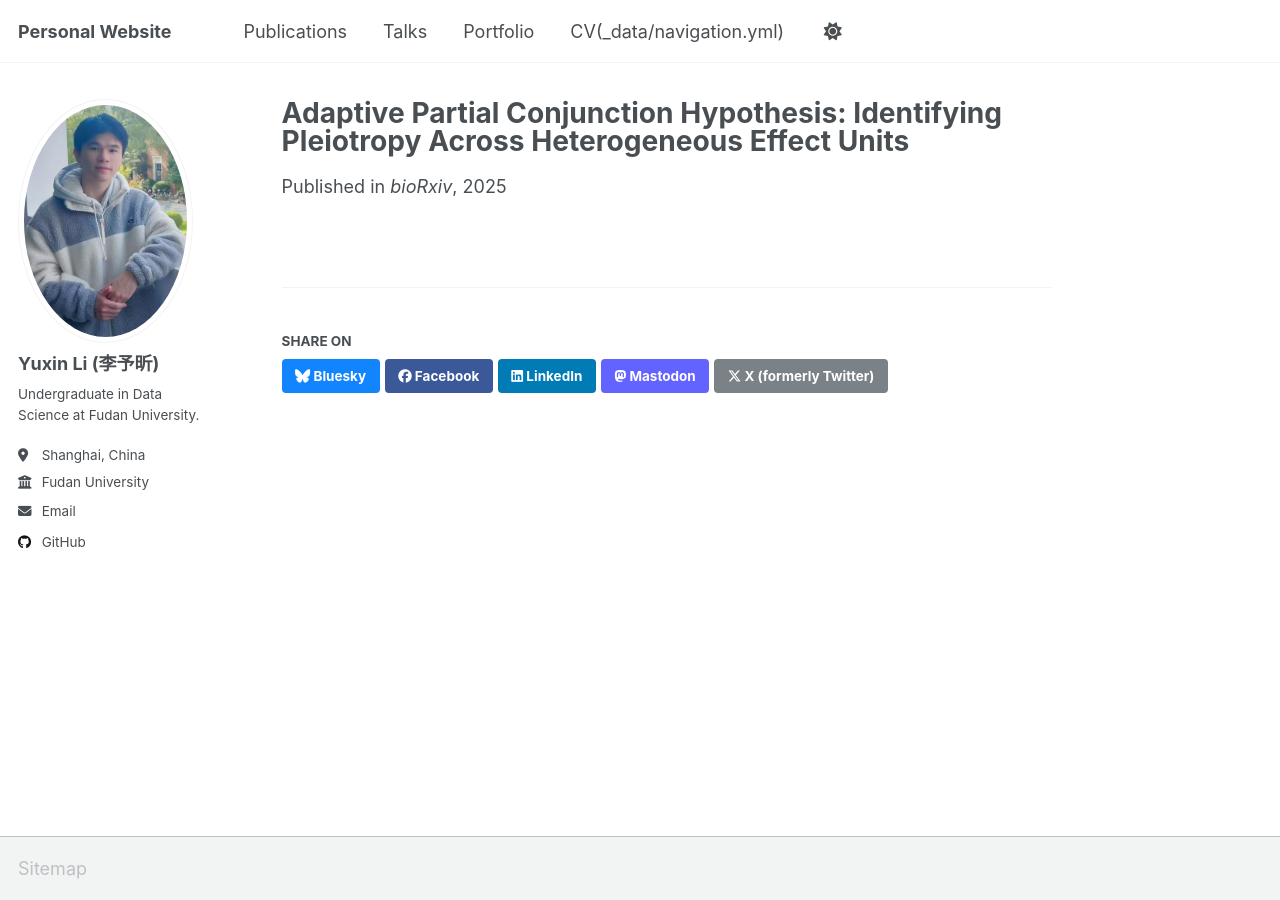
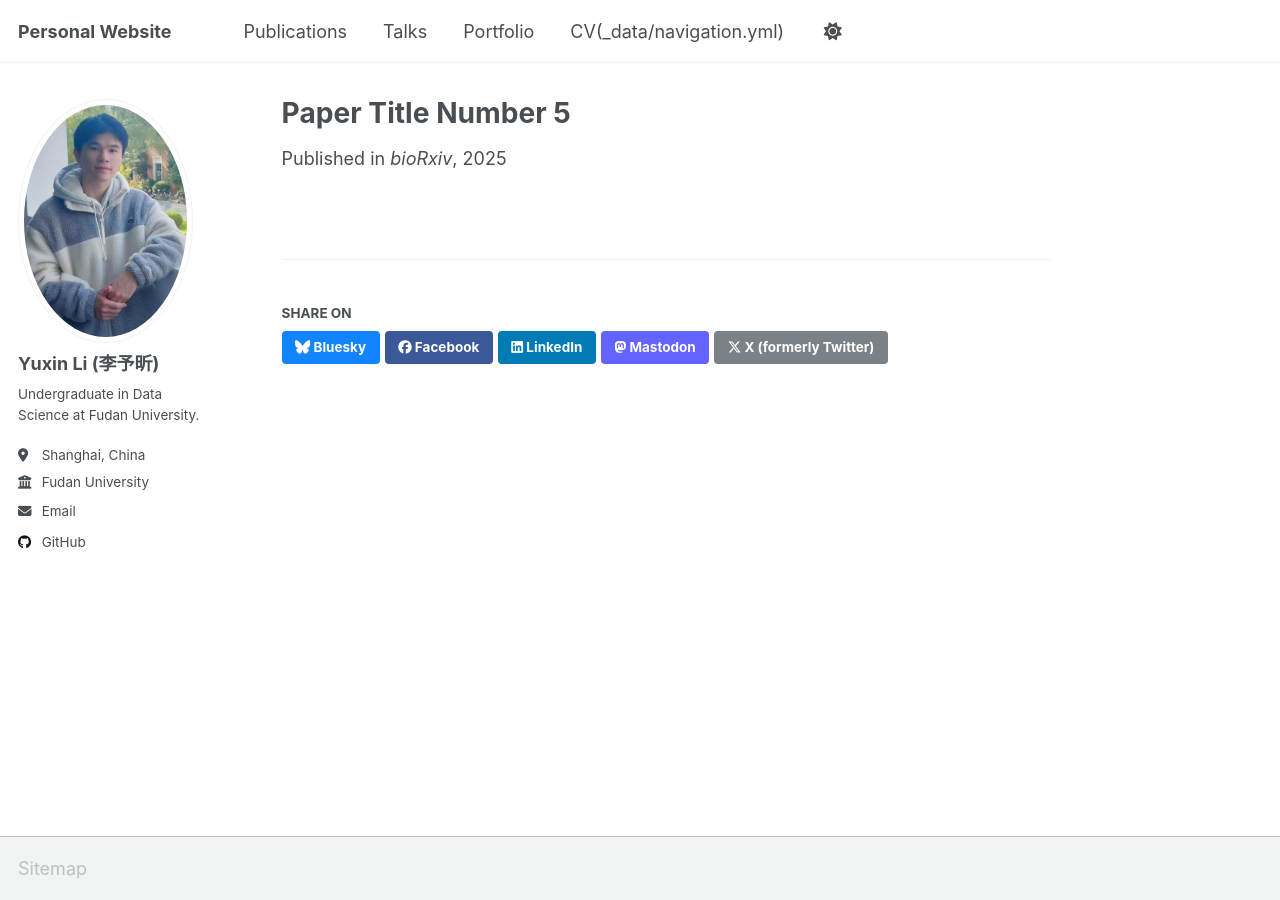
Before and after one commit to colinyuxin/colinyuxin.github.io, a Jekyll site: the page built from _publications/2025-06-08-paper-title-number-5.md, in a window 1280 px wide. Built offline with Jekyll 4.4.1, drawn with Linux system fonts in a browser that asks for light colours; a script that is not in the unit is left out.

Commit message:
Update 2025-06-08-paper-title-number-5.md

```diff
--- a/_publications/2025-06-08-paper-title-number-5.md
+++ b/_publications/2025-06-08-paper-title-number-5.md
@@ -1,8 +1,8 @@
 ---
-title: "Adaptive Partial Conjunction Hypothesis: Identifying Pleiotropy Across Heterogeneous Effect Units"
 collection: publications
 category: preprints          # 对应上面 config 里的 preprints
 permalink: /publication/apch
+date: 2025-11-28
 venue: "bioRxiv"
 paperurl: "https://doi.org/10.1101/2025.11.25.690340"
 ---
```
